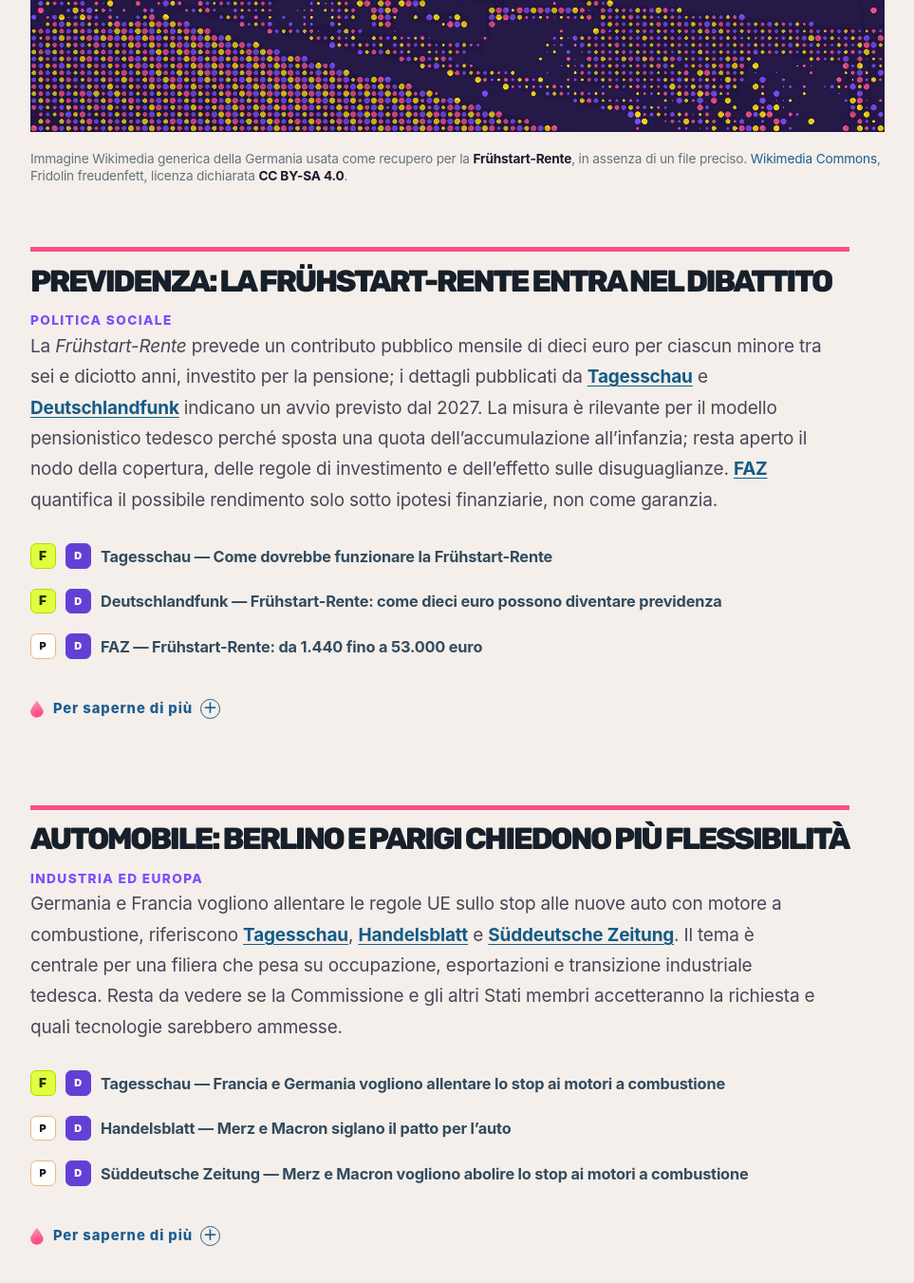
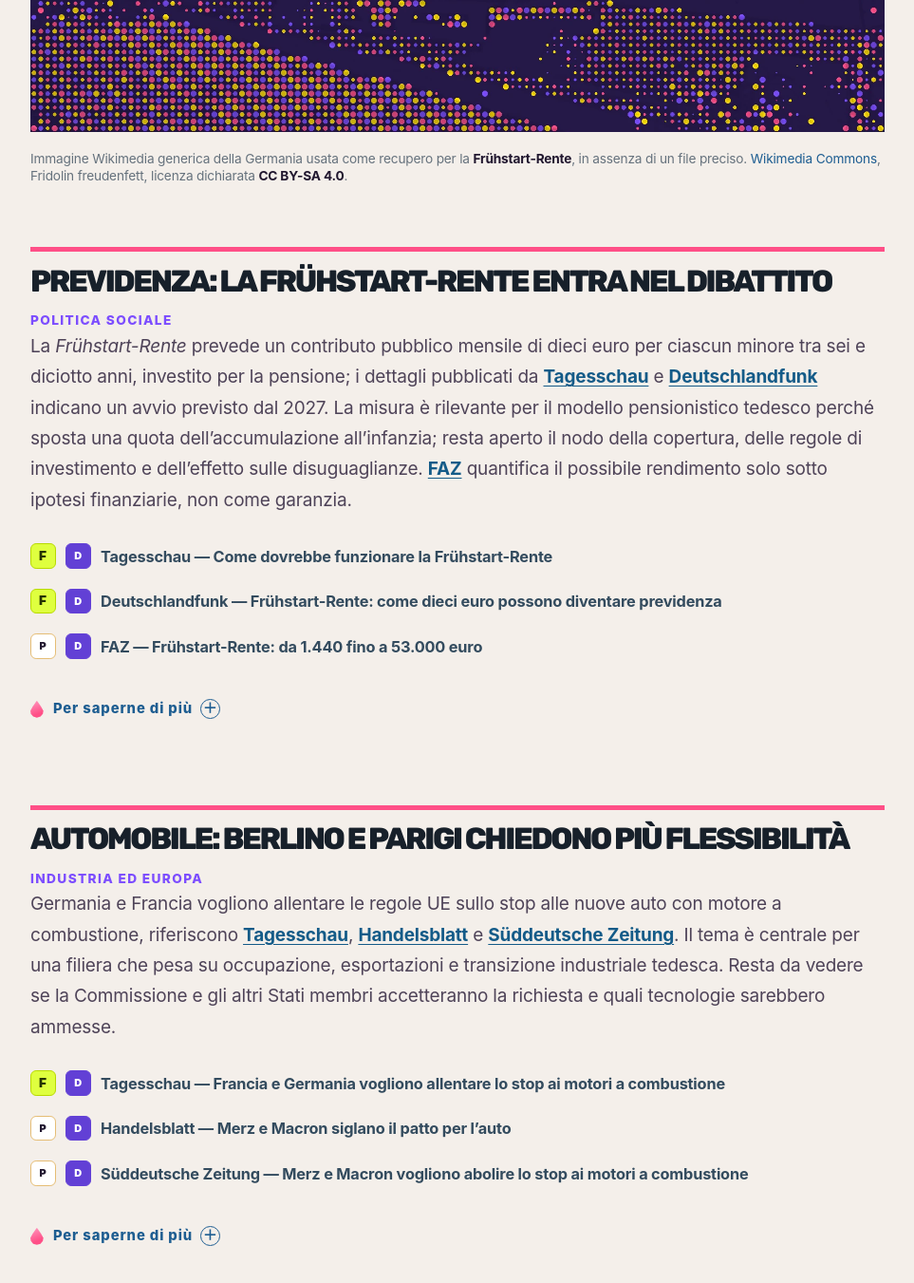
Before and after one commit to ottoottone/prj-news-mattino, a Jekyll site: the page built from index.html, in a window 1280 px wide and 1400 px high, scrolled down 1001 px. Shown: the top 1351 px of the window at 95% size, without its empty margins (158-1121 px from the left). Built offline with Jekyll 4.4.1, drawn with Linux system fonts in a browser that asks for light colours; some web fonts are replaced; the list of posts is cut into pages by our own code.

Commit message:
Align desktop news items with homepage title

```diff
--- a/assets/css/briefing.css
+++ b/assets/css/briefing.css
@@ -549,6 +549,7 @@
   .content-first-header h1 { max-width:900px; }
   .homepage-briefing, .compact-archive { max-width:900px; margin-left:auto; margin-right:auto; }
   .homepage-briefing { padding-top:1.35rem; }
+  .briefing-item-title, .briefing-item-body p { max-width:none; }
 }
 
 /* The desktop masthead is navigation, not a hero: keep brand and controls on one compact line. */
```
